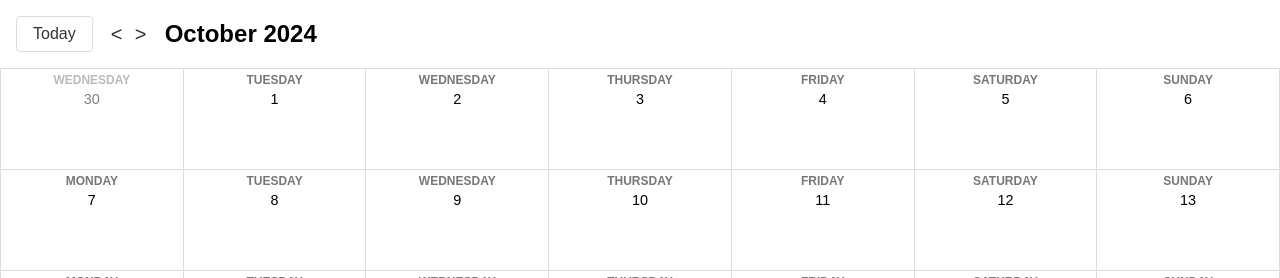
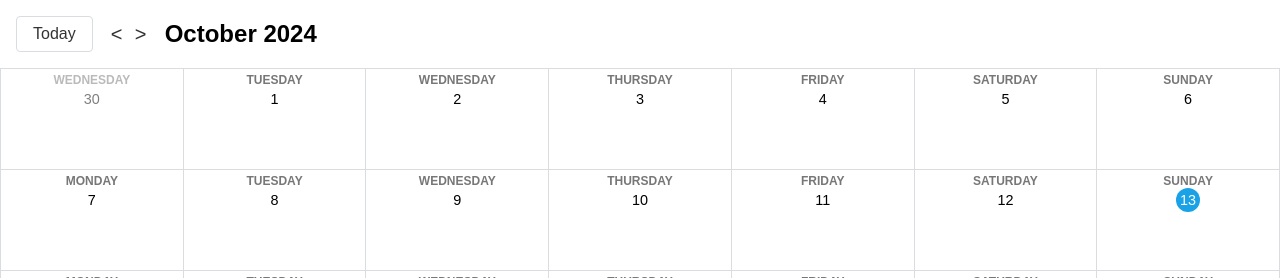
Before and after one commit to SimonADW/241013-WDS-google-calendar-clone, a React (Vite) app: page / in a window 1280 px wide. Shown: the top 278 px of the page. Built offline with nearby package versions, Linux system fonts and the light colour scheme.

Commit message:
Add today style and today button functionality

```diff
--- a/src/components/AddEventModal/AddEventModal.tsx
+++ b/src/components/AddEventModal/AddEventModal.tsx
@@ -104,7 +104,7 @@ const AddEventModal = ({
 							value={formValues.name}
 							onChange={handleChange}
 							autoFocus={isEditing === null}
-
+							required
 						/>
 					</div>
 
@@ -132,7 +132,8 @@ const AddEventModal = ({
 								id="start-time"
 								value={formValues.startTime}
 								onChange={handleChange}
-							/>
+								disabled={formValues.allDay}
+								/>
 						</div>
 						<div className="form-group">
 							<label htmlFor="end-time">End Time</label>
@@ -142,6 +143,7 @@ const AddEventModal = ({
 								id="end-time"
 								value={formValues.endTime}
 								onChange={handleChange}
+								disabled={formValues.allDay}
 							/>
 						</div>
 					</div>
--- a/src/components/Calendar/Calendar.tsx
+++ b/src/components/Calendar/Calendar.tsx
@@ -71,13 +71,18 @@ const Calendar = () => {
 		return [daysOfPrevMonth, daysOfMonth, daysOfNextMonth];
 	};
 
-	const [daysOfPrevMonth, daysOfMonth, daysOfNextMonth] =
-		getArrayWithDaysToDisplay();
+	const [daysOfPrevMonth, daysOfMonth, daysOfNextMonth] = getArrayWithDaysToDisplay();
+
+	const handleTodayClick = ()=> {
+		setMonth(new Date().getMonth());
+		setYear(new Date().getFullYear());
+	}
+
 
 	return (
 		<>
 			<div className="header">
-				<button className="btn">Today</button>
+				<button className="btn" onClick={handleTodayClick}>Today</button>
 				<div>
 					<button
 						className="month-change-btn"
--- a/src/components/Date/DateOfMonth.tsx
+++ b/src/components/Date/DateOfMonth.tsx
@@ -1,8 +1,8 @@
-
 import { SelectedDate } from "../Calendar/Calendar";
 import EventListing from "../EventListing/EventListing";
 import type { Event } from "../../hooks/useEvent";
 import { useEventContext } from "../../hooks/useEventContext";
+import { useCallback } from "react";
 
 type DateofMonthProps = {
 	year: number;
@@ -16,9 +16,22 @@ type DateofMonthProps = {
 
 
 // COMPONENT TO CONTAIN DATE AND EVENT-LISININGS
-
 const DateOfMonth: React.FC<DateofMonthProps> = ({ year, month, date, dayClass, setModalOpen, setSelectedDate, setIsEditing }) => {
 	const { eventsArray } = useEventContext();
+
+	// GET BOOLEAN TO RENDER TODAY STYLE
+	const getIfIsToday = useCallback(()=> {
+		const today = new Date()
+		if(today.getFullYear() === year && today.getMonth() === month && today.getDate() === date) {
+			return true;
+		} else {
+			return false;
+		};
+	}, [date, month, year]);
+
+	const isToday = getIfIsToday();
+
+	// GET THE DAY OF THE WEEK
 	const dayOfWeek = new Date(year, month, date).getDay();
 
 	const days = [
@@ -48,8 +61,6 @@ const DateOfMonth: React.FC<DateofMonthProps> = ({ year, month, date, dayClass,
 
 	const eventsOfTheDate = getAndSortEvents(eventsArray);
 
-
-
 	const handleAddEvent = (year: number, month: number, date: number) => {
 		setModalOpen(true)
 		setSelectedDate({ year, month, date })
@@ -59,7 +70,7 @@ const DateOfMonth: React.FC<DateofMonthProps> = ({ year, month, date, dayClass,
 	<div className={`day ${dayClass}`}>
 		    <div className="day-header">
               <div className="week-name">{days[dayOfWeek]}</div>
-              <div className="day-number">{date}</div>
+              <div className={`day-number ${isToday && "today"}`}>{date}</div>
               <button className="add-event-btn" onClick={()=>handleAddEvent(year, month, date)}>+</button>
             </div>
 
```
